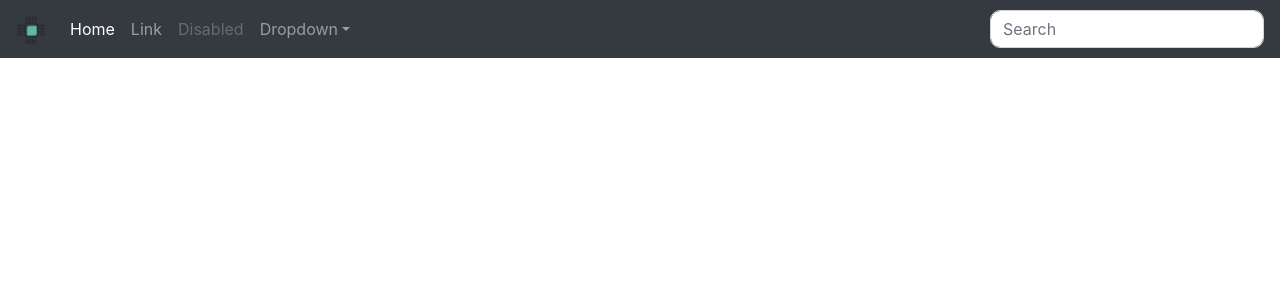
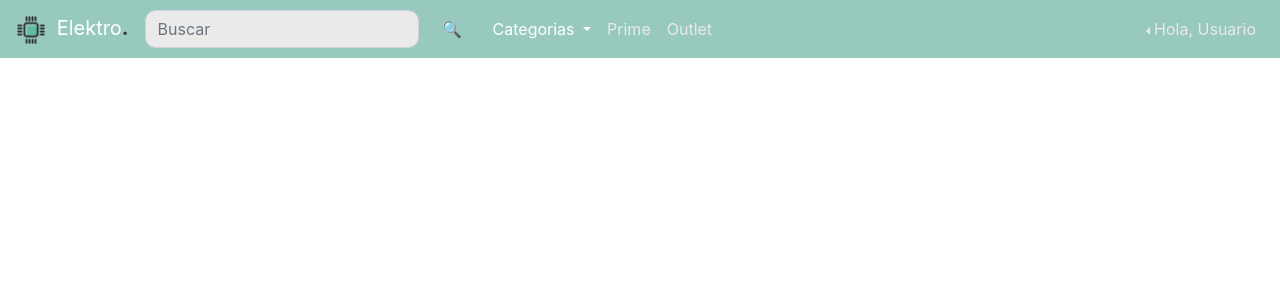
Before and after one commit to fjmarquez/DAM-PROSE-PROYECTO, a PHP site: page /pages/productos.php in a window 1280 px wide. Shown: the top 300 px of the page. Run offline with PHP 8.4, Linux system fonts and the light colour scheme; data that the repository does not hold is empty.

Commit message:
Cambios en Navbar

```diff
--- a/pages/partials/head.php
+++ b/pages/partials/head.php
@@ -1,21 +1,12 @@
 <head>
-        <meta charset="UTF-8">
+        <meta http-equiv="Content-Type" content="text/html; charset=utf-8" />
         <title>Login</title>
-        <link rel="stylesheet" href="https://stackpath.bootstrapcdn.com/bootstrap/4.5.2/css/bootstrap.min.css"
-        integrity="sha384-JcKb8q3iqJ61gNV9KGb8thSsNjpSL0n8PARn9HuZOnIxN0hoP+VmmDGMN5t9UJ0Z"
-        crossorigin="anonymous">
+        <link rel="stylesheet" href="https://stackpath.bootstrapcdn.com/bootstrap/4.5.2/css/bootstrap.min.css" integrity="sha384-JcKb8q3iqJ61gNV9KGb8thSsNjpSL0n8PARn9HuZOnIxN0hoP+VmmDGMN5t9UJ0Z" crossorigin="anonymous">
         <link rel="stylesheet" href="../styles/style.css">
-        <script
-            src="https://code.jquery.com/jquery-3.5.1.min.js"
-            integrity="sha256-9/aliU8dGd2tb6OSsuzixeV4y/faTqgFtohetphbbj0="
-            crossorigin="anonymous">
+        <script src="https://code.jquery.com/jquery-3.5.1.min.js" integrity="sha256-9/aliU8dGd2tb6OSsuzixeV4y/faTqgFtohetphbbj0=" crossorigin="anonymous">
         </script>
-        <script src="https://stackpath.bootstrapcdn.com/bootstrap/4.5.2/js/bootstrap.min.js"
-                integrity="sha384-B4gt1jrGC7Jh4AgTPSdUtOBvfO8shuf57BaghqFfPlYxofvL8/KUEfYiJOMMV+rV"
-                crossorigin="anonymous">
+        <script src="https://stackpath.bootstrapcdn.com/bootstrap/4.5.2/js/bootstrap.min.js" integrity="sha384-B4gt1jrGC7Jh4AgTPSdUtOBvfO8shuf57BaghqFfPlYxofvL8/KUEfYiJOMMV+rV" crossorigin="anonymous">
         </script>
-        <script src="https://stackpath.bootstrapcdn.com/bootstrap/4.5.2/js/bootstrap.bundle.min.js"
-                integrity="sha384-LtrjvnR4Twt/qOuYxE721u19sVFLVSA4hf/rRt6PrZTmiPltdZcI7q7PXQBYTKyf"
-                crossorigin="anonymous">
+        <script src="https://stackpath.bootstrapcdn.com/bootstrap/4.5.2/js/bootstrap.bundle.min.js" integrity="sha384-LtrjvnR4Twt/qOuYxE721u19sVFLVSA4hf/rRt6PrZTmiPltdZcI7q7PXQBYTKyf" crossorigin="anonymous">
         </script>
 </head>
--- a/pages/partials/navbar.php
+++ b/pages/partials/navbar.php
@@ -1,34 +1,49 @@
-
 <nav class="navbar navbar-expand-md navbar-dark bg-dark">
   <a class="navbar-brand" href="#">
     <img src="../img/logo.png" width="30" height="30" alt="">
+    Elektro<span class="logoPoint">.</span>
   </a>
+
   <button class="navbar-toggler" type="button" data-toggle="collapse" data-target="#navbarsExample04" aria-controls="navbarsExample04" aria-expanded="false" aria-label="Toggle navigation">
     <span class="navbar-toggler-icon"></span>
   </button>
 
   <div class="collapse navbar-collapse" id="navbarsExample04">
+    <form class="form-inline">
+      <input class="form-control" type="text" placeholder="Buscar">
+      <input class="btn" type="submit" value="&#128269;">
+    </form>
     <ul class="navbar-nav mr-auto">
-          <li class="nav-item active">
-            <a class="nav-link" href="#">Home <span class="sr-only">(current)</span></a>
+      <li class="nav-item dropdown active">
+        <a class="nav-link dropdown-toggle" href="http://example.com" id="dropdown04" data-toggle="dropdown" aria-haspopup="true" aria-expanded="false">
+          Categorias
+        </a>
+        <div class="dropdown-menu" aria-labelledby="dropdown04">
+          <a class="dropdown-item" href="#">Componentes</a>
+          <a class="dropdown-item" href="#">Perifericos</a>
+          <a class="dropdown-item" href="#">Video/Audio</a>
+        </div>
       </li>
       <li class="nav-item">
-            <a class="nav-link" href="#">Link</a>
+        <a class="nav-link" href="#">Prime</a>
       </li>
       <li class="nav-item">
-            <a class="nav-link disabled" href="#">Disabled</a>
+        <a class="nav-link" href="#">Outlet</a>
       </li>
-          <li class="nav-item dropdown">
-            <a class="nav-link dropdown-toggle" href="http://example.com" id="dropdown04" data-toggle="dropdown" aria-haspopup="true" aria-expanded="false">Dropdown</a>
+      <li class="nav-item">
+        <a class="nav-link" href="#"></a>
+      </li>
+    </ul>
+
+    <ul class="navbar-nav">
+      <li class="nav-item dropleft">
+        <a class="nav-link dropdown-toggle" href="http://example.com" id="dropdown04" data-toggle="dropdown" aria-haspopup="true" aria-expanded="false">Hola, Usuario</a>
         <div class="dropdown-menu" aria-labelledby="dropdown04">
-              <a class="dropdown-item" href="#">Action</a>
-              <a class="dropdown-item" href="#">Another action</a>
-              <a class="dropdown-item" href="#">Something else here</a>
+          <a class="dropdown-item" href="#">Mi perfil</a>
+          <a class="dropdown-item" href="#">Mis valoraciones</a>
+          <a class="dropdown-item" href="#">Cerrar sesion</a>
         </div>
       </li>
     </ul>
-        <form class="form-inline my-2 my-md-0">
-          <input class="form-control" type="text" placeholder="Search">
-        </form>
   </div>
 </nav>
--- a/pages/productos.php
+++ b/pages/productos.php
@@ -2,32 +2,23 @@
 <html lang="es">
     <?php
         require_once('partials/head.php');
+        require('partials/navbar.php');
+        require_once('../class/ProductoDAO.php');
+        $pDAO = new ProductoDAO();
+        $productos = $pDAO->obtenerTodosLosProductos();
     ?>
     <body>
-
-        <?php
-            require('partials/navbar.php');
-        ?>
         <div class="container-fluid">
             <div class="row">
                 <?php
-                require_once('../class/ProductoDAO.php');
-
-                $pDAO = new ProductoDAO();
-
-                $productos = $pDAO->obtenerTodosLosProductos();
-
                     foreach($productos as $p) {
                 ?>
-
                 <div class="col-md-3">
                     <h1> <?= $p->getName() ?></h1>
                     <p> <?= $p->getPrice() ?>€ </p>
                     <p> <?= $p->getShortDescription() ?> </p>
                     <p> <?= $p->getCategory()->getCategory() ?> </p>
                 </div>
-
-
                 <?php
                     }
                 ?>
--- a/styles/style.css
+++ b/styles/style.css
@@ -1,3 +1,10 @@
+:root{
+    --principalColor: #97c9be;
+    --DarkColor: #5FBAA7;
+    --VeryDarkColor: #54a392;
+    --nonWhite: #eaeaea;
+}
+
 /* CSS LOGIN */
 .margintop{
     margin-top: 12%;
@@ -45,3 +52,49 @@ input[type=text]{
     width: 100%;
     text-align: center;
 }
+
+/* END LOGIN */
+
+/* CSS NAVBAR */
+
+.navbar {
+    background-color: #97c9be !important;
+}
+
+.navbar-brand img{
+    margin-right: 5px;
+}
+
+.logoPoint {
+    color: #313433;
+    font-weight: bold;
+}
+
+nav input[type=text]{
+    border-radius: 10px;
+    background-color: var(--nonWhite);
+    box-shadow: var(--VeryDarkColor) !important;
+}
+
+nav input[type=text]:focus-visible{
+    background-color: var(--nonWhite);
+    box-shadow: var(--VeryDarkColor) !important;
+}
+
+nav .btn {
+    margin-left: 10px;
+    margin-right: 10px;
+}
+
+.nav-link {
+    color: var(--nonWhite) !important;
+}
+
+.active > a {
+    color: white !important;
+}
+
+
+
+
+/* END NAVBAR */
```
Lines whose indentation alone changed are shown as unchanged.
